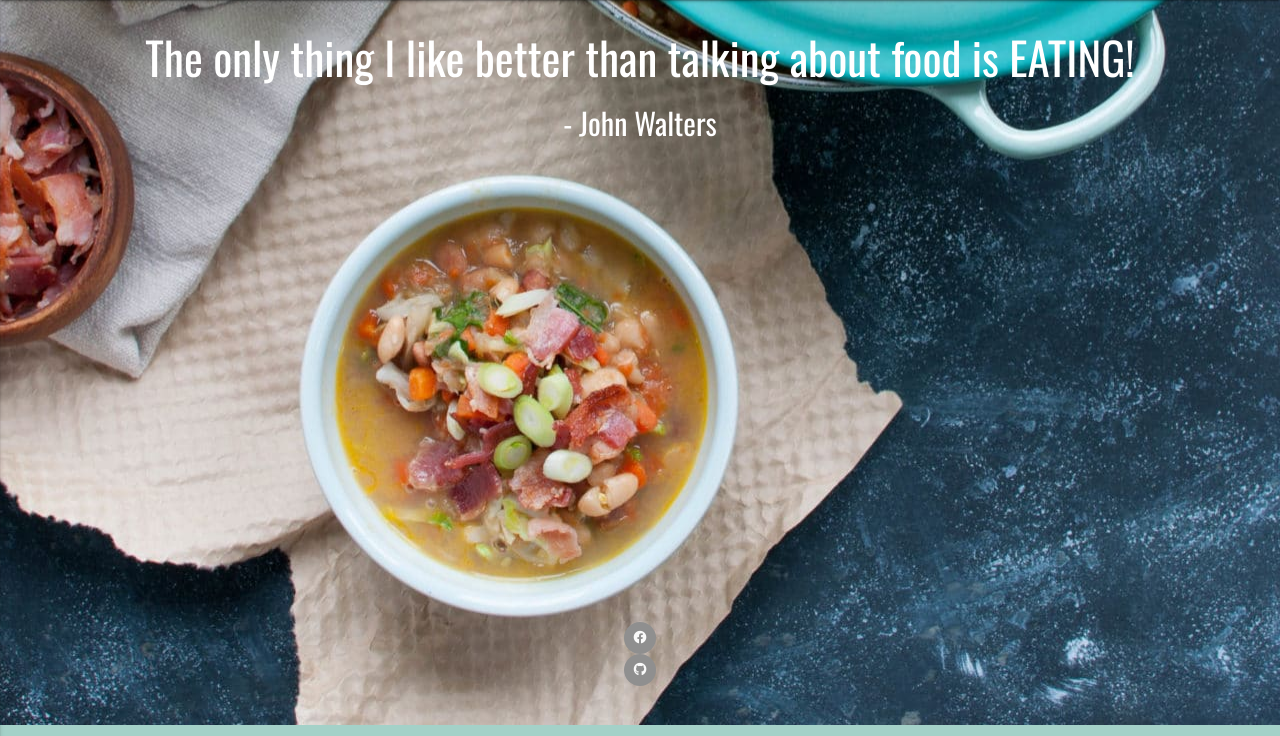
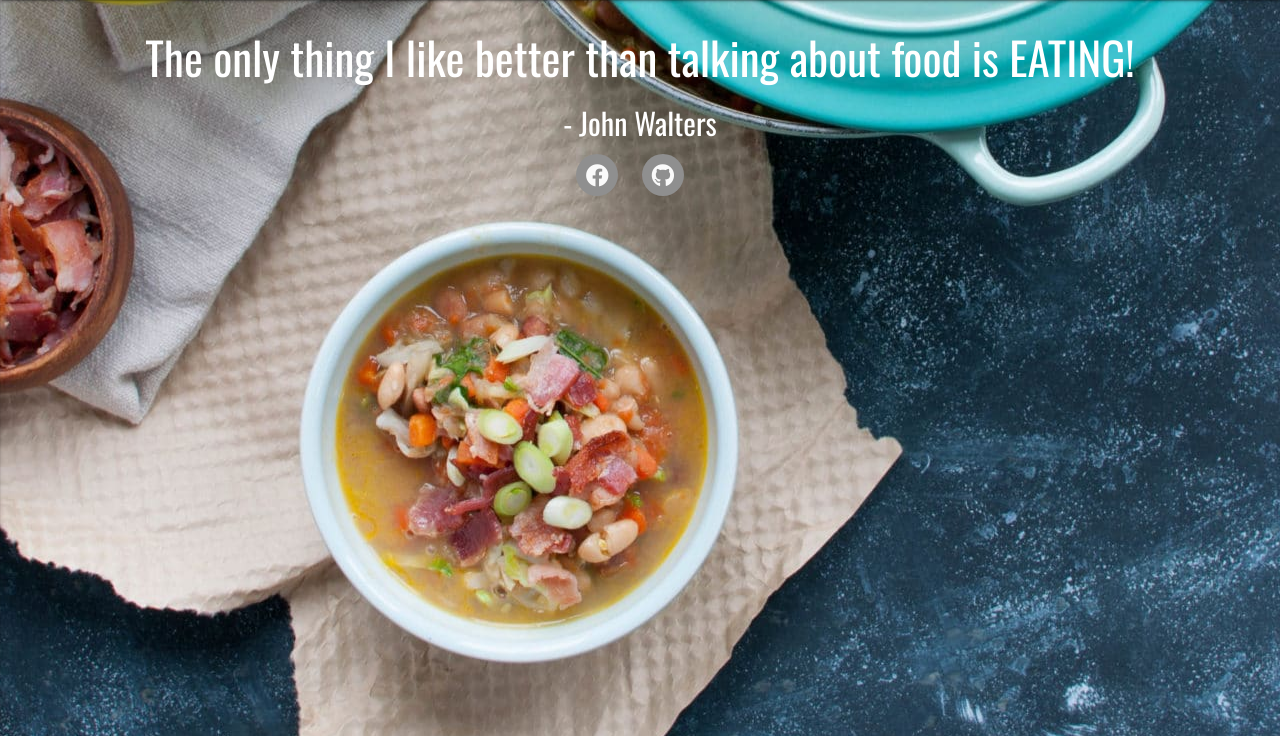
Before and after one commit to DiGergo/cookbook_milestone3, a Flask app: page / in a window 1280 px wide. Shown: the part 64-800 px from the top of the page. Run offline with Flask 2, Linux system fonts and the light colour scheme; some libraries are stand-ins or nearby versions.

Commit message:
footer looks like a footer now

```diff
--- a/.c9/metadata/environment/templates/index.html
+++ b/.c9/metadata/environment/templates/index.html
@@ -1 +1 @@
-{"filter":false,"title":"index.html","tooltip":"/templates/index.html","undoManager":{"mark":2,"position":2,"stack":[[{"start":{"row":8,"column":14},"end":{"row":9,"column":0},"action":"insert","lines":["",""],"id":1},{"start":{"row":9,"column":0},"end":{"row":10,"column":0},"action":"insert","lines":["",""]}],[{"start":{"row":10,"column":0},"end":{"row":10,"column":71},"action":"insert","lines":["{% block footer %} {% include 'includes/_footer.html' %} {% endblock %}"],"id":2}],[{"start":{"row":10,"column":40},"end":{"row":10,"column":41},"action":"remove","lines":["_"],"id":3}]]},"ace":{"folds":[],"scrolltop":0,"scrollleft":0,"selection":{"start":{"row":10,"column":70},"end":{"row":10,"column":70},"isBackwards":false},"options":{"guessTabSize":true,"useWrapMode":false,"wrapToView":true},"firstLineState":0},"timestamp":1577961842947,"hash":"92fb894b07d8be0fda0c3813b427eedb1e15c443"}
+{"filter":false,"title":"index.html","tooltip":"/templates/index.html","undoManager":{"mark":2,"position":2,"stack":[[{"start":{"row":8,"column":14},"end":{"row":9,"column":0},"action":"insert","lines":["",""],"id":1},{"start":{"row":9,"column":0},"end":{"row":10,"column":0},"action":"insert","lines":["",""]}],[{"start":{"row":10,"column":0},"end":{"row":10,"column":71},"action":"insert","lines":["{% block footer %} {% include 'includes/_footer.html' %} {% endblock %}"],"id":2}],[{"start":{"row":10,"column":40},"end":{"row":10,"column":41},"action":"remove","lines":["_"],"id":3}]]},"ace":{"folds":[],"scrolltop":0,"scrollleft":0,"selection":{"start":{"row":10,"column":70},"end":{"row":10,"column":70},"isBackwards":false},"options":{"guessTabSize":true,"useWrapMode":false,"wrapToView":true},"firstLineState":{"row":19,"mode":"ace/mode/html"}},"timestamp":1577961843712,"hash":"92fb894b07d8be0fda0c3813b427eedb1e15c443"}
--- a/static/css/style.css
+++ b/static/css/style.css
@@ -117,25 +117,17 @@ a {
 
 /*-----------------------------Footer */
 
-.footer {
-  text-align: center;
-  left: 0;
-  bottom: 0;
-  width: 100%;
-  position: fixed;
-}
-
 .social-links {
     padding-bottom: 15px;
     text-align: center;
 }
 
 .social-links li a i {
-    width: 32px;
-    height: 32px;
+    width: 42px;
+    height: 42px;
     border-radius: 50%;
-    padding: 12px 0;
-    font-size: 13px;
+    padding: 18px 0;
+    font-size: 23px;
     line-height: 7px;
     text-align: center;
     color: #fafafa;
@@ -145,3 +137,8 @@ a {
     -webkit-transition: all 0.35s ease-in-out;
     -o-transition: all 0.35s ease-in-out;
 }
+
+.list-inline-item {
+    display: inline-flex;
+    padding-right: 20px;
+}
--- a/templates/includes/footer.html
+++ b/templates/includes/footer.html
@@ -1,4 +1,4 @@
-<div class="footer">
+
 
     <div class="container-fluid">
         <div class="row">
@@ -18,4 +18,3 @@
             </ul>
         </div>
     </div>
-</div>
--- a/templates/recipes.html
+++ b/templates/recipes.html
@@ -25,3 +25,5 @@
     </div>
     {% endfor %}
 {% endblock %}
+
+{% block footer %} {% include 'includes/footer.html' %} {% endblock %}
```
Also changed, not shown: .c9/metadata/environment/templates/add_recipe.html (+1 -1 lines), .c9/metadata/environment/templates/categories.html (+1 -1 lines), .c9/metadata/environment/templates/includes/footer.html (+1 -1 lines), .c9/metadata/environment/templates/recipe.html (+1 -1 lines), .c9/metadata/environment/templates/recipes.html (+1 -1 lines), .c9/metadata/environment/static/css/style.css.
